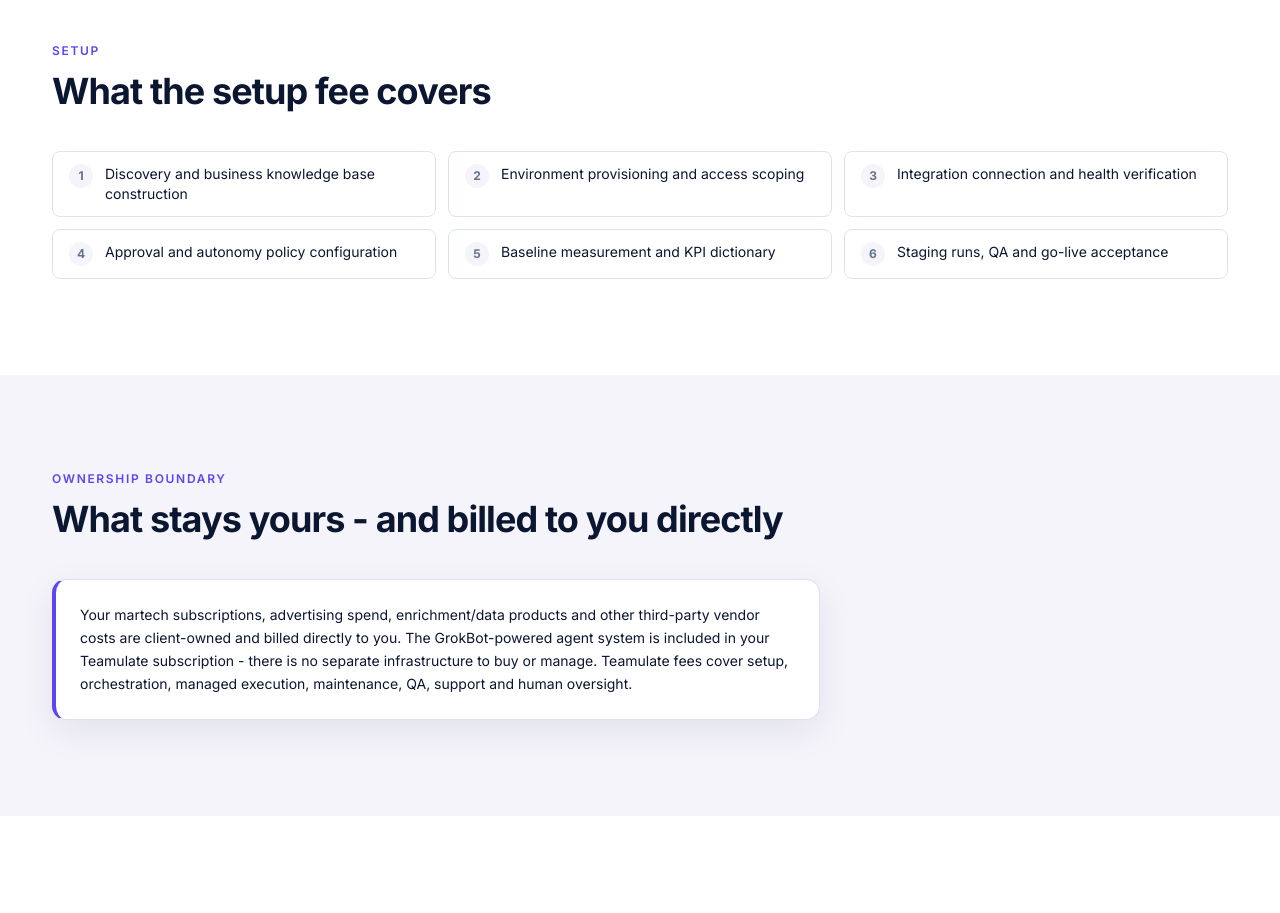
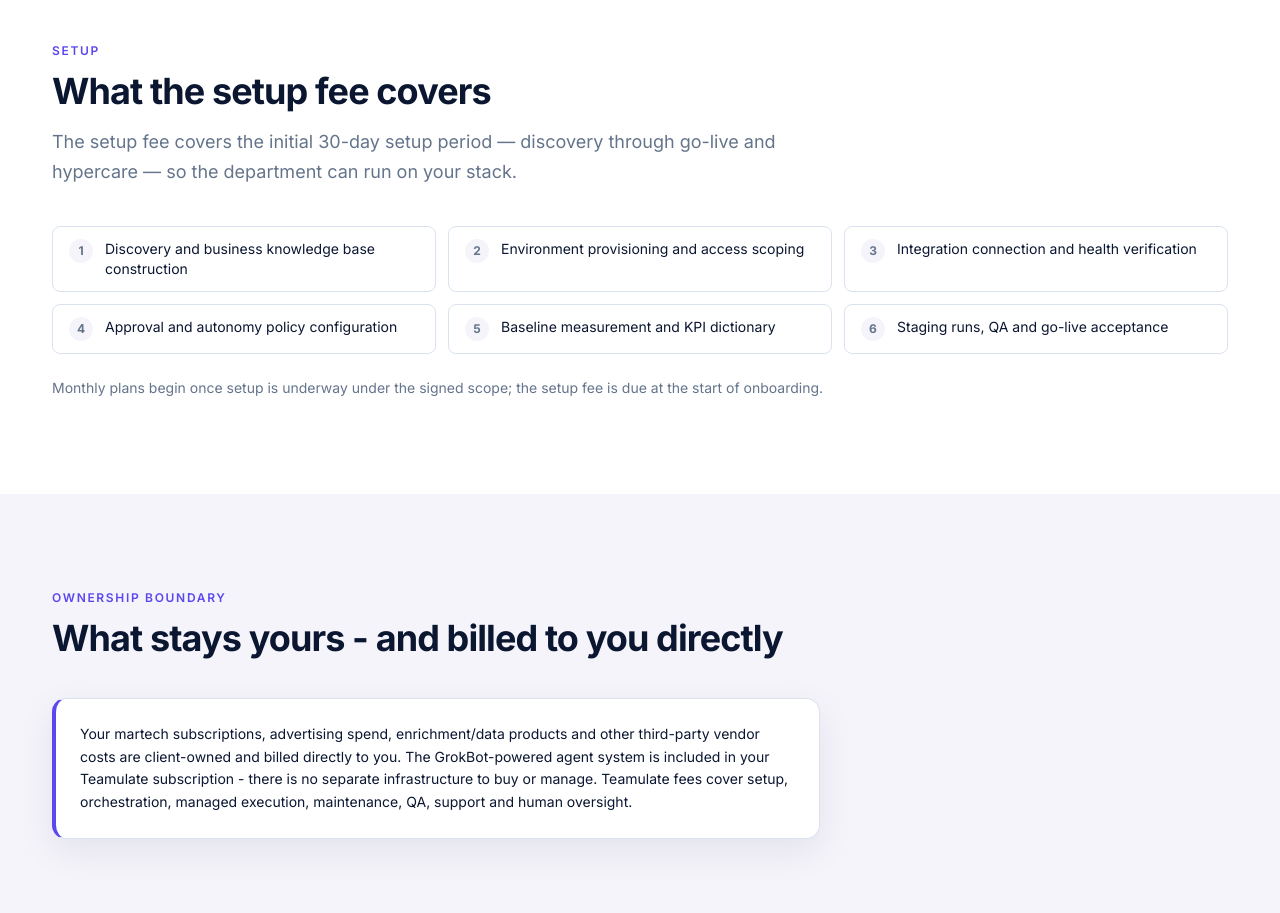
Before and after one commit to hristomomcilov-gif/Teamulate---Full-Website, a Next.js app: page /pricing in a window 1280 px wide. Shown: the part 1660-2573 px from the top of the page. Built offline with nearby package versions, Linux system fonts and the light colour scheme.

Commit message:
Pricing: setup fee covers the initial 30-day setup period; monthly plans begin once setup is underway
Co-authored-by: hristomomcilov-gif <hristomomcilov-gif@users.noreply.github.com>

```diff
--- a/src/app/pricing/page.tsx
+++ b/src/app/pricing/page.tsx
@@ -1,6 +1,13 @@
 import type { Metadata } from "next";
 import { COPY } from "@/content/copy";
-import { ALL_PLANS_SHARE, PLANS, SETUP_FEE_COVERS, formatCad } from "@/content/plans";
+import {
+  ALL_PLANS_SHARE,
+  PLANS,
+  SETUP_BILLING_NOTE,
+  SETUP_FEE_COVERS,
+  SETUP_PERIOD_LEDE,
+  formatCad,
+} from "@/content/plans";
 import { absoluteUrl, marketingShareMetadata } from "@/lib/site";
 import { Card, Eyebrow, Section, SectionHeading, StatusChip } from "@/components/ui";
 import { CtaLink } from "@/components/CtaLink";
@@ -117,7 +124,7 @@ export default function PricingPage() {
       </Section>
 
       <Section>
-        <SectionHeading eyebrow="Setup" title="What the setup fee covers" />
+        <SectionHeading eyebrow="Setup" title="What the setup fee covers" lede={SETUP_PERIOD_LEDE} />
         <ol className="grid gap-3 sm:grid-cols-2 lg:grid-cols-3">
           {SETUP_FEE_COVERS.map((item, i) => (
             <li key={item} className="flex items-start gap-3 rounded-(--tm-radius-sm) border border-line bg-surface px-4 py-3 text-sm text-ink">
@@ -128,6 +135,7 @@ export default function PricingPage() {
             </li>
           ))}
         </ol>
+        <p className="mt-6 text-sm text-ink-muted">{SETUP_BILLING_NOTE}</p>
       </Section>
 
       <Section muted>
--- a/src/content/plans.ts
+++ b/src/content/plans.ts
@@ -55,6 +55,16 @@ export const ALL_PLANS_SHARE = [
   "Human oversight for strategy, spend, brand and sensitive decisions",
 ];
 
+/**
+ * Chris lock (2026-09-09): the public setup period is 30 days, not 90.
+ * Wordsmith strings - do not paraphrase.
+ */
+export const SETUP_PERIOD_LEDE =
+  "The setup fee covers the initial 30-day setup period — discovery through go-live and hypercare — so the department can run on your stack.";
+
+export const SETUP_BILLING_NOTE =
+  "Monthly plans begin once setup is underway under the signed scope; the setup fee is due at the start of onboarding.";
+
 export const SETUP_FEE_COVERS = [
   "Discovery and business knowledge base construction",
   "Environment provisioning and access scoping",
```
